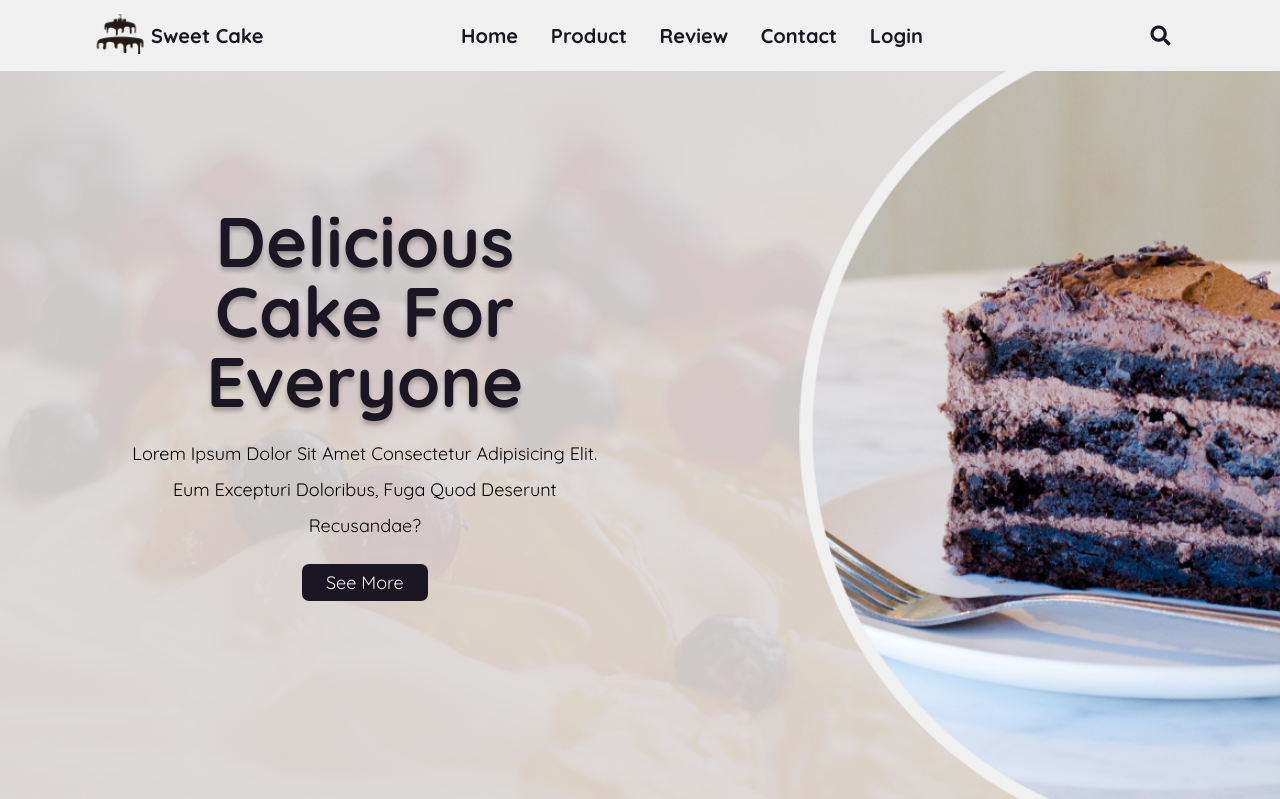
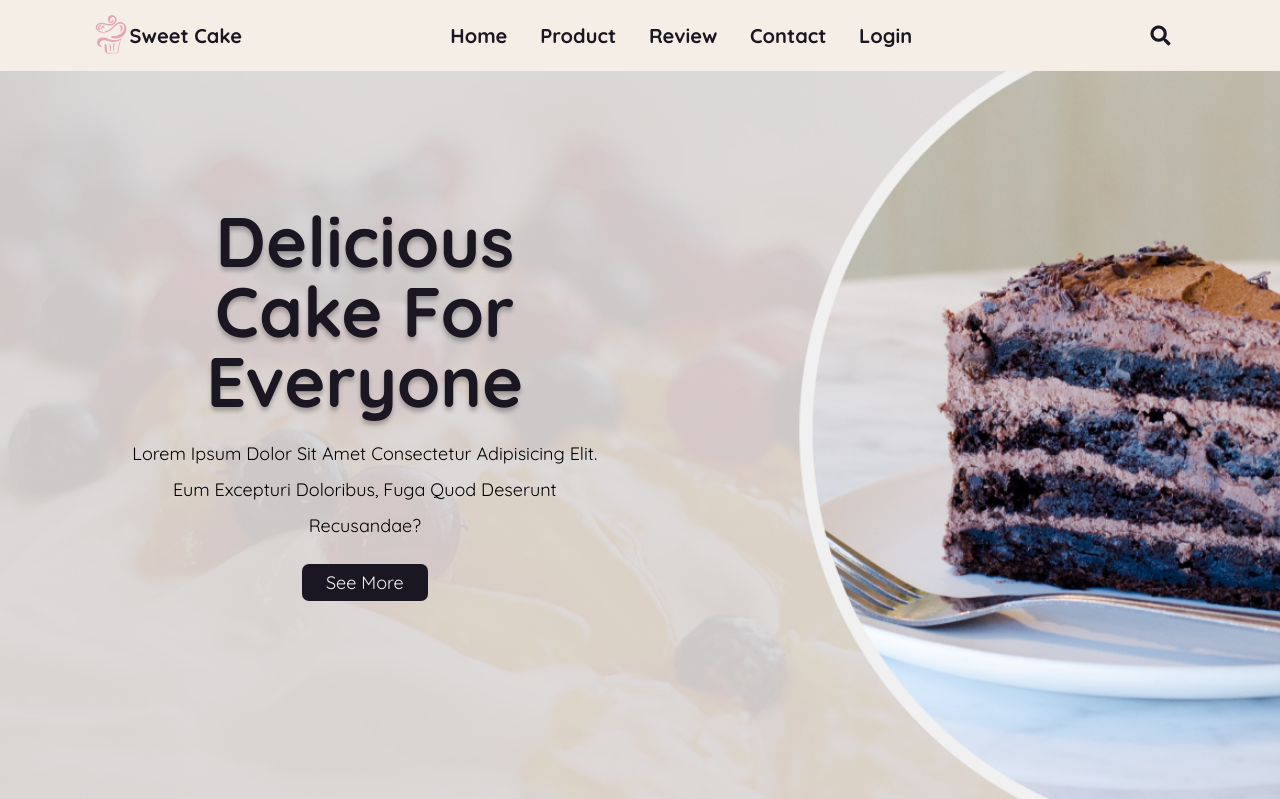
Before and after one commit to DaveyDark/cakery, a Flask app: page / in a window 1280 px wide. Shown: the top 799 px of the page. Run offline with Flask 3, Linux system fonts and the light colour scheme.

Commit message:
Conflict infcoming

```diff
--- a/static/css/index.css
+++ b/static/css/index.css
@@ -34,7 +34,7 @@ html::-webkit-scrollbar-track {
 }
 
 html::-webkit-scrollbar-thumb {
-    background-color: var(--white);
+    background-color: #F5EEE6;
     border-radius: 5rem;
 }
 
@@ -42,7 +42,7 @@ html::-webkit-scrollbar-thumb {
     top: 0;
     right: 0;
     left: 0;
-    background-color: var(--white);
+    background-color: #F5EEE6;
     display: flex;
     align-items: center;
     justify-content: space-between;
--- a/templates/base.html
+++ b/templates/base.html
@@ -11,7 +11,7 @@
   <body>
     <header class="header">
       <div class="logoContent">
-        <a href="#" class="logo"><img src="static\img\logo.png" alt="" /></a>
+        <a href="#" class="logo"><img src="/static/img/logo-new.png" alt="" /></a>
         <h1 class="logoName">Sweet Cake</h1>
       </div>
 
```
Also changed, not shown: static/img/logo-new.png (added).
